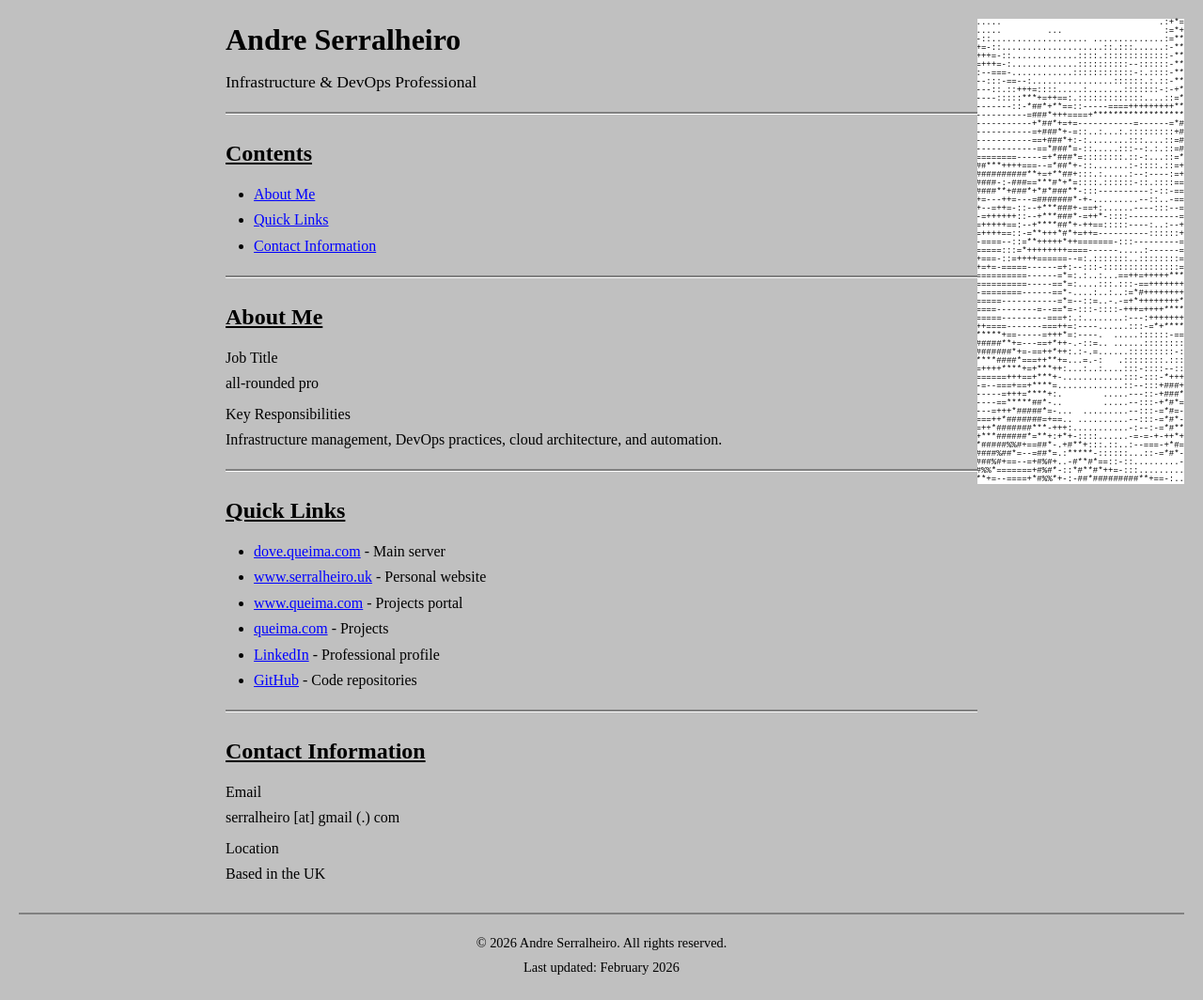
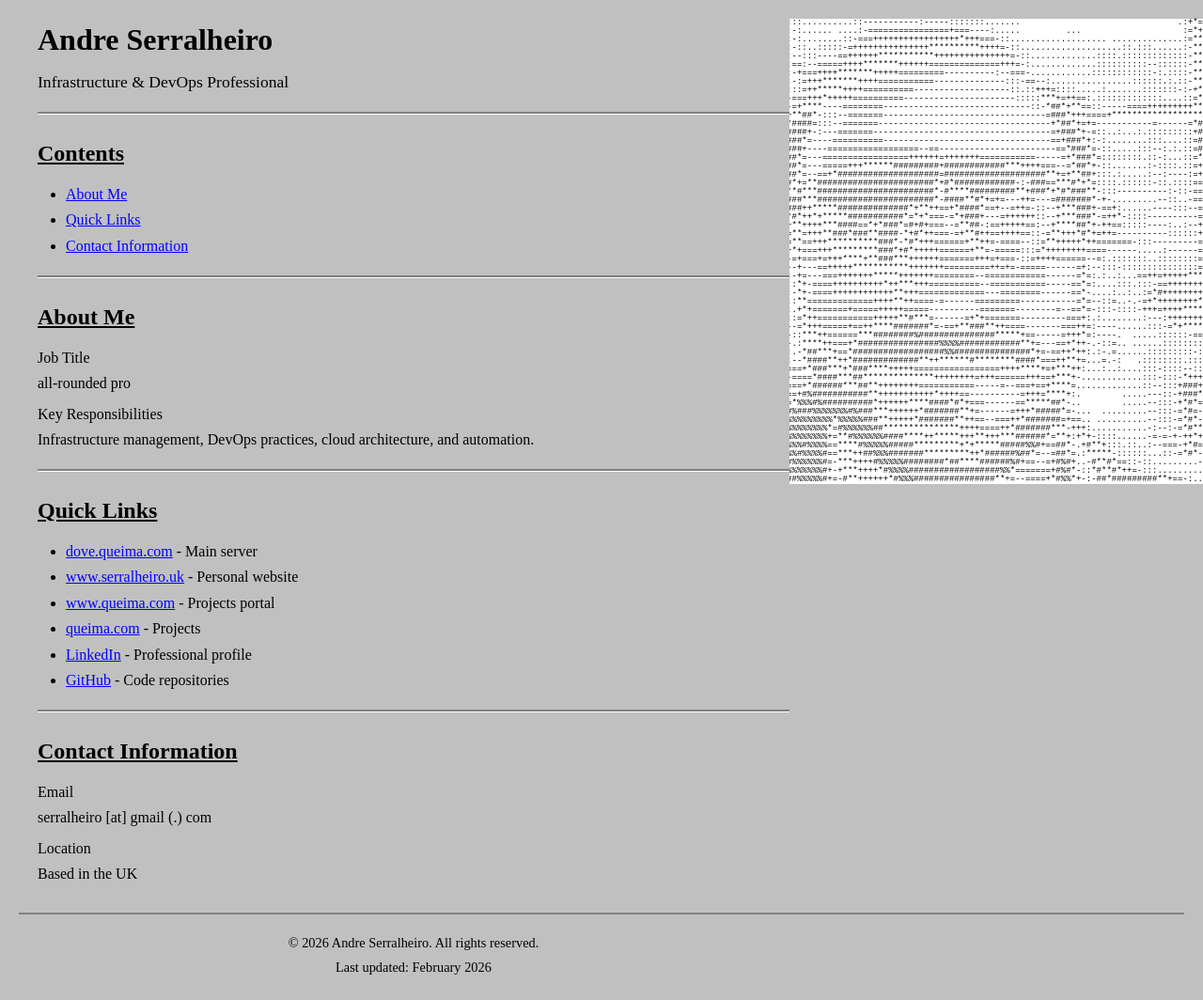
Before and after one commit to serral/serral.github.io, a Jekyll site: the page built from index.html, in a window 1280 px wide and 1064 px high. Shown: the whole window at 94% size. Built offline with Jekyll 4.4.1, drawn with Linux system fonts in a browser that asks for light colours.

Commit message:
Add favicon, Gemfile, and fix layout: left-align content, ASCII art right side

```diff
--- a/assets/css/main.css
+++ b/assets/css/main.css
@@ -7,13 +7,14 @@
   right: 0;
   z-index: -1;
   pointer-events: none;
+  overflow: visible;
 }
 
 .ascii-art pre {
   font-family: "Courier New", Courier, monospace;
   font-size: 9px;
   line-height: 1;
-  margin: 20px 20px 0 0;
+  margin: 20px 0 0 0;
   padding: 0;
   color: #000;
   white-space: pre;
@@ -33,7 +34,7 @@ body {
 /* Container */
 .container {
   max-width: 800px;
-  margin: 0 auto;
+  margin: 0 0 0 20px;
   background-color: #c0c0c0;
 }
 
```
Also changed, not shown: Gemfile (added, +8 -0 lines), Gemfile.lock (added), favicon.ico (added).
